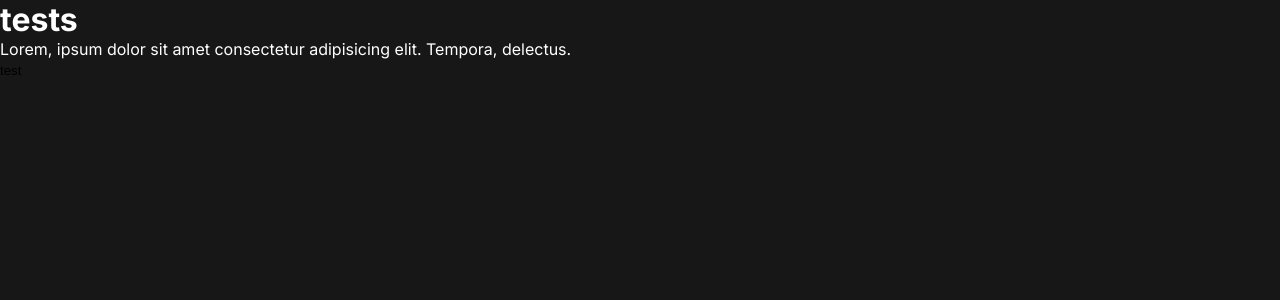
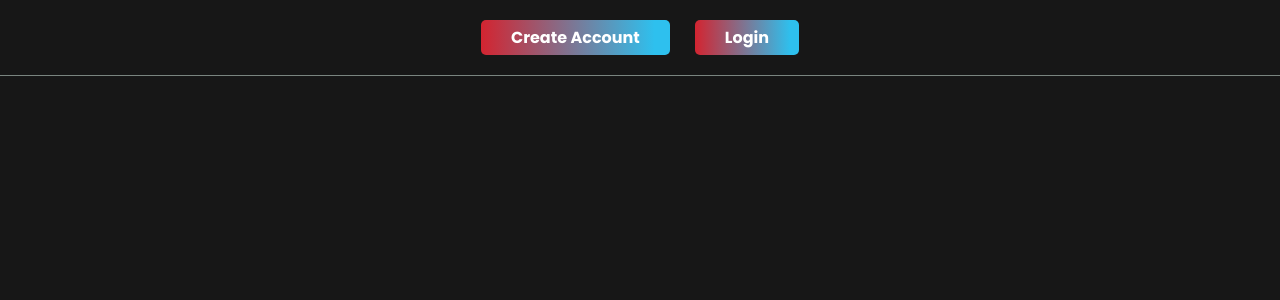
Before and after one commit to JSpapi/goflex-music-pr, a React (Vite) app: page / in a window 1280 px wide. Shown: the top 300 px of the page. Built offline with nearby package versions, Linux system fonts and the light colour scheme.

Commit message:
feat: add navbar component

```diff
--- a/src/App.tsx
+++ b/src/App.tsx
@@ -1,4 +1,6 @@
 import { createTheme, ThemeProvider } from '@mui/material';
+import { AuthPage } from './authPages/AuthPages';
+import { AuthNavbar } from './components/authNavbar/AuthNavbar';
 
 const darkTheme = createTheme({
   palette: {
@@ -9,14 +11,9 @@ const darkTheme = createTheme({
 function App() {
   return (
     <ThemeProvider theme={darkTheme}>
-      <>
-        <h1>tests</h1>
-        <p>
-          Lorem, ipsum dolor sit amet consectetur adipisicing elit. Tempora,
-          delectus.
-        </p>
-        <button type="button">test</button>
-      </>
+      <div>
+        <AuthPage />
+      </div>
     </ThemeProvider>
   );
 }
--- /dev/null
+++ b/src/authPages/AuthPages.tsx
@@ -0,0 +1,9 @@
+import { AuthNavbar } from '../components/authNavbar/AuthNavbar';
+
+export function AuthPage() {
+  return (
+    <div>
+      <AuthNavbar />
+    </div>
+  );
+}
--- a/src/components/authNavbar/AuthNavbar.module.scss
+++ b/src/components/authNavbar/AuthNavbar.module.scss
@@ -0,0 +1,26 @@
+.nav {
+  padding: 20px 0;
+  border-bottom: 1.5px solid var(--neutral-500-night);
+  font-family: var(--poppins);
+
+  &__content {
+    display: flex;
+    justify-content: center;
+    align-items: center;
+    gap: 25px;
+  }
+
+  &__link {
+    background: transparent;
+    color: var(--orange);
+    padding: 5px 30px;
+    border-radius: 5px;
+    font-size: 16px;
+    font-weight: 700;
+  }
+
+  .current {
+    background: var(--gradient-color);
+    color: var(--white);
+  }
+}
--- a/src/components/authNavbar/AuthNavbar.tsx
+++ b/src/components/authNavbar/AuthNavbar.tsx
@@ -0,0 +1,30 @@
+import { Container } from '@mui/material';
+import { NavLink } from 'react-router-dom';
+import s from './AuthNavbar.module.scss';
+
+export function AuthNavbar() {
+  return (
+    <nav className={s.nav}>
+      <Container maxWidth="lg">
+        <div className={s.nav__content}>
+          <NavLink
+            to="register"
+            className={({ isActive }) =>
+              isActive ? s.nav__link : [s.nav__link, s.current].join(' ')
+            }
+          >
+            Create Account
+          </NavLink>
+          <NavLink
+            to="login"
+            className={({ isActive }) =>
+              isActive ? s.nav__link : [s.nav__link, s.current].join(' ')
+            }
+          >
+            Login
+          </NavLink>
+        </div>
+      </Container>
+    </nav>
+  );
+}
--- a/src/main.tsx
+++ b/src/main.tsx
@@ -1,10 +1,13 @@
 import React from 'react';
 import ReactDOM from 'react-dom/client';
+import { BrowserRouter } from 'react-router-dom';
 import App from './App';
 import './index.scss';
 
 ReactDOM.createRoot(document.getElementById('root')!).render(
   <React.StrictMode>
-    <App />
+    <BrowserRouter>
+      <App />
+    </BrowserRouter>
   </React.StrictMode>
 );
```
Also changed, not shown: .eslintrc.cjs.
